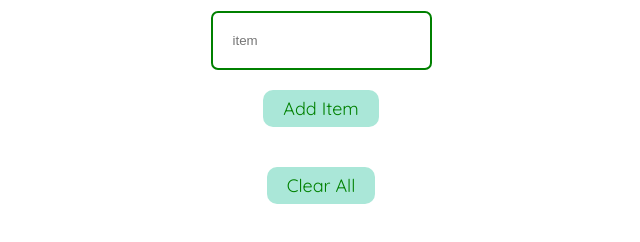
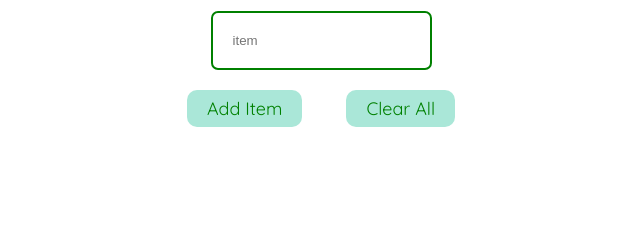
Before and after one commit to tomi-iwamoto/grocery-list-js, a plain HTML site: page index.html in a window 1280 px wide. Shown: the part 180-422 px from the top of the page, without its empty margins (327-967 px from the left). Drawn offline with Linux system fonts and the light colour scheme.

Commit message:
Added a container around the button elements so that the buttons will be side by side

```diff
--- a/index.html
+++ b/index.html
@@ -16,8 +16,13 @@
 <div class="outer-container">
 <h1>Grocery List</h1>
 
+
 <input id="item-text" type="text" name="item" placeholder="item">
+
+<div class="button-wrap">
 <button id="submit-button" type="submit">Add Item</button>
+<button id="clear">Clear All</button>
+</div>
 
 
 <div class="list-wrapper">
@@ -30,7 +35,6 @@
 </div>
 
 
-<button id="clear">Clear All</button>
 </div>
 
 
```
Also changed, not shown: script.js (+6 -1 lines).
